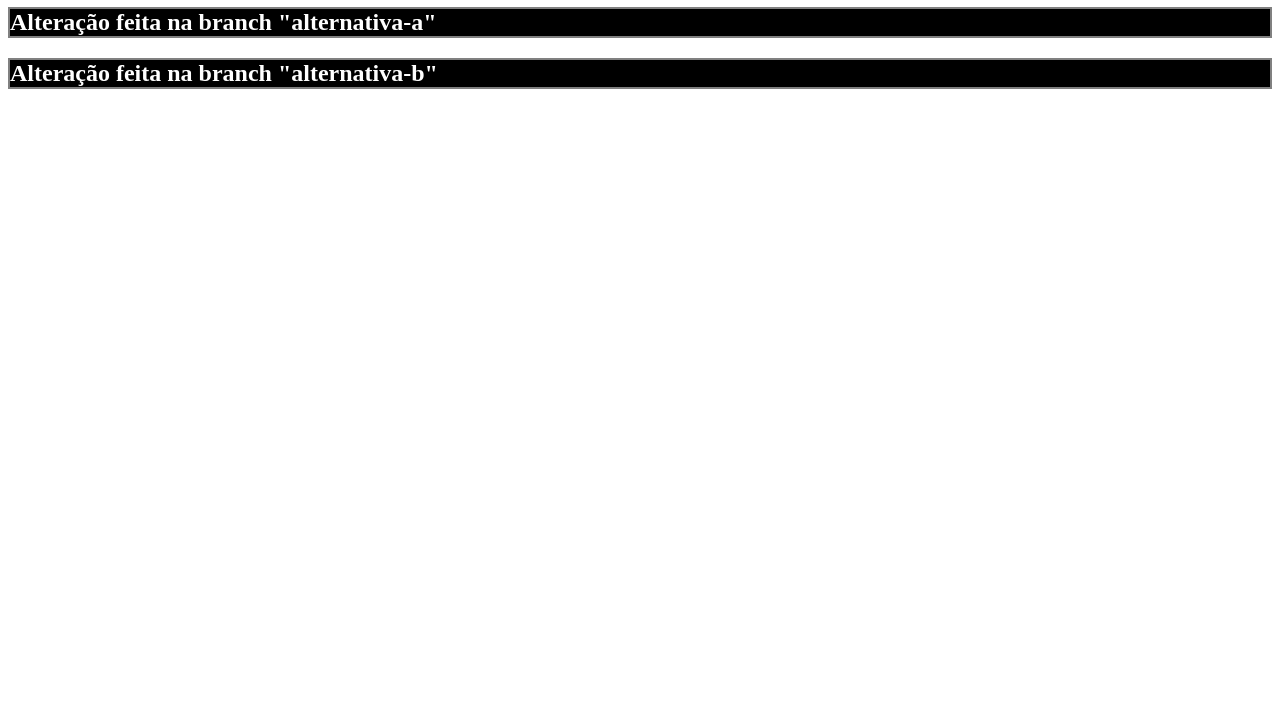
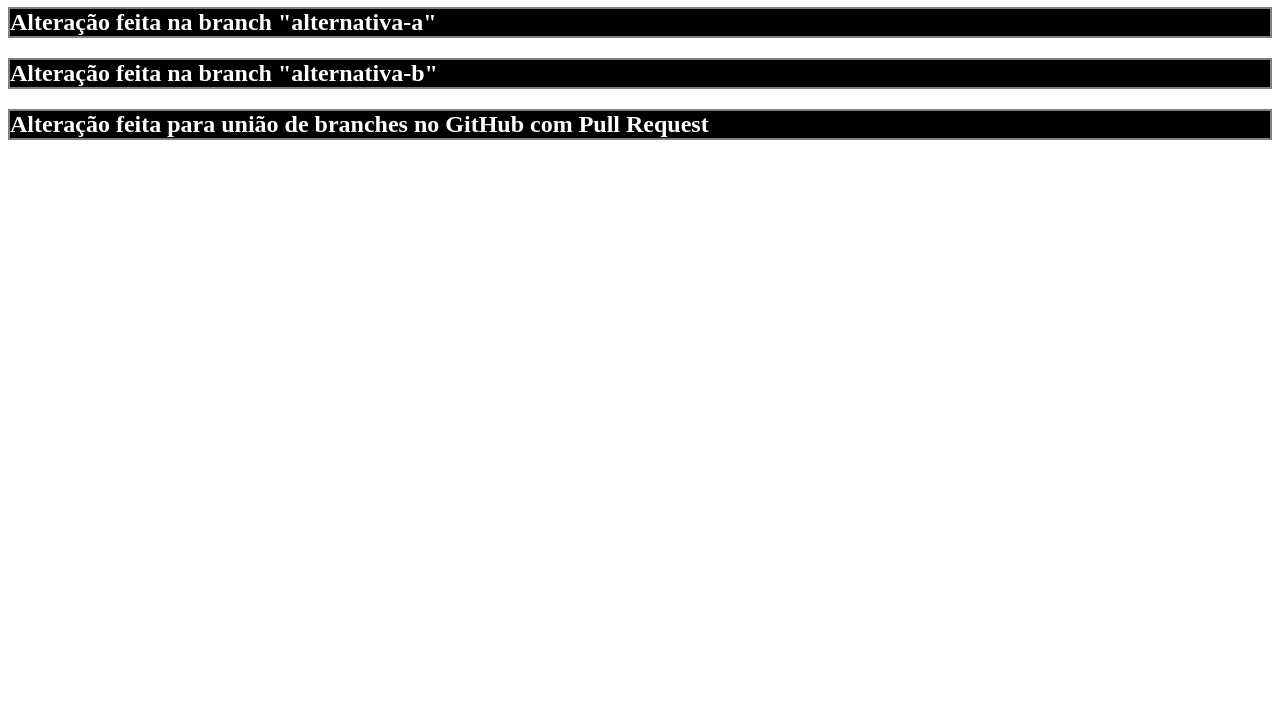
Before and after one commit to paulo-alencar/git-aula-1, a plain HTML site: page index.html in a window 1280 px wide. Shown: the part 73-800 px from the top of the page. Drawn offline with Linux system fonts and the light colour scheme.

Commit message:
alteraca-pull-request

```diff
--- a/index.html
+++ b/index.html
@@ -10,5 +10,6 @@
     <h1>Olá mundo</h1>
     <h2>Alteração feita na branch "alternativa-a"</h2>
     <h2>Alteração feita na branch "alternativa-b"</h2>
+    <h2>Alteração feita para união de branches no GitHub com Pull Request</h2>
 </body>
 </html>
```
